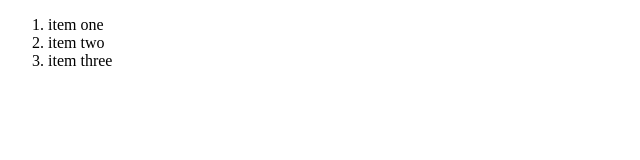
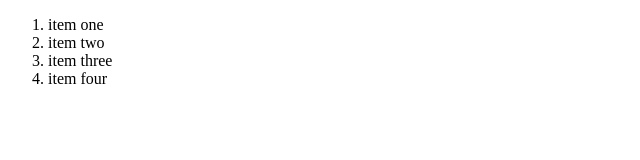
Before and after one commit to mirajhamid/photowall, a React (Create React App) app: page / in a window 1280 px wide. Shown: the top 160 px of the page, without its empty margins (0-640 px from the left). Built offline with nearby package versions, Linux system fonts and the light colour scheme.

Commit message:
Adding new item

```diff
--- a/src/index.js
+++ b/src/index.js
@@ -1,7 +1,7 @@
 import React from 'react';
 import ReactDOM from 'react-dom/client';
 
-const items = ['item one', 'item two', 'item three'];
+const items = ['item one', 'item two', 'item three', 'item four'];
 const root = ReactDOM.createRoot(document.getElementById('root'));
 
 //lesson 01
```
